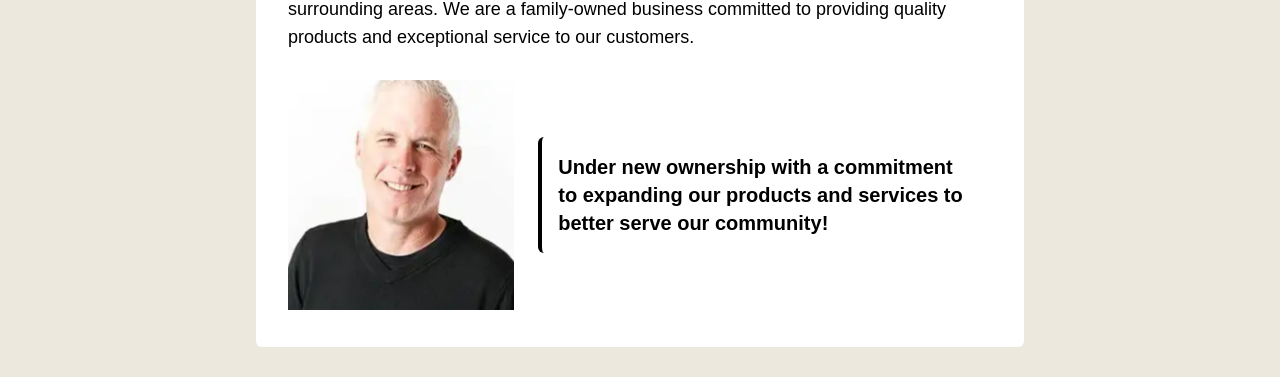
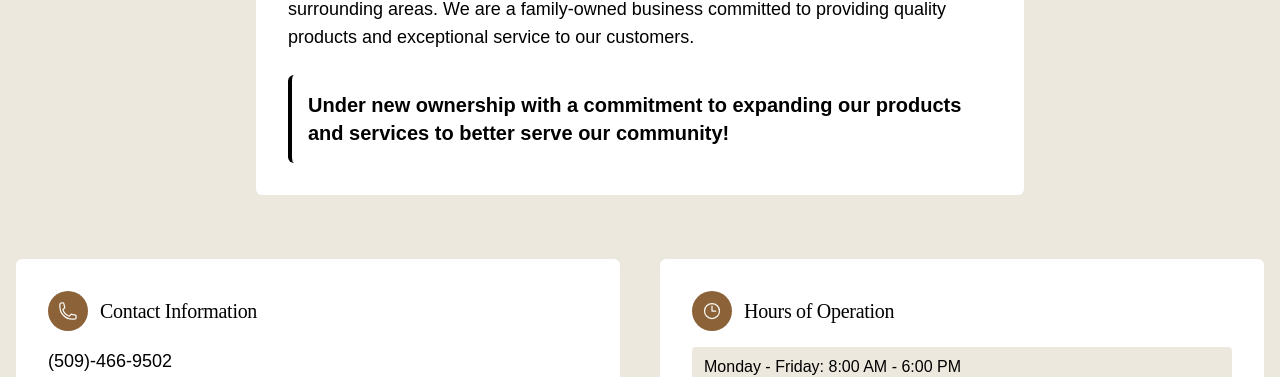
Before and after one commit to adenjonah/nine-mile-store, a Next.js app in the folder site/: page / in a window 1280 px wide. Shown: the part 726-1103 px from the top of the page. Built offline with nearby package versions, Linux system fonts and the light colour scheme.

Commit message:
rem headshot

```diff
--- a/site/src/app/components/HomeSection.js
+++ b/site/src/app/components/HomeSection.js
@@ -31,19 +31,9 @@ export default function HomeSection() {
               We are a family-owned business committed to providing quality products and exceptional service to our customers.
             </p>
 
-            <div className="flex flex-col md:flex-row md:items-center gap-6">
-              <div className="relative w-full md:w-1/3 h-60 rounded-md overflow-hidden">
-                <Image
-                  src="/images/community/owner-portrait.png"
-                  alt="Store Owner"
-                  fill
-                  className="object-contain"
-                />
-              </div>
-              <p className="text-xl font-semibold text-black bg-primary-light/10 p-4 rounded-lg border-l-4 border-primary md:w-2/3">
-                Under new ownership with a commitment to expanding our products and services to better serve our community!
-              </p>
-            </div>
+            <p className="text-xl font-semibold text-black bg-primary-light/10 p-4 rounded-lg border-l-4 border-primary">
+              Under new ownership with a commitment to expanding our products and services to better serve our community!
+            </p>
           </div>
         </div>
 
```
